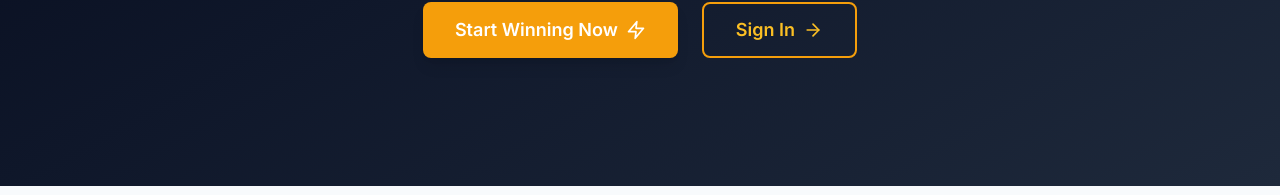
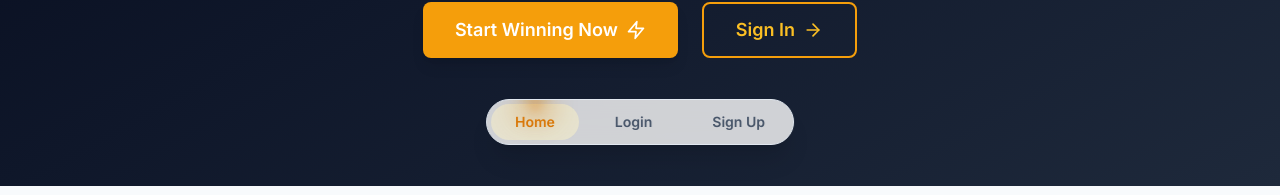
Before and after one commit to theburhanahmed/lottery-system-demo, a React (Vite) app in the folder frontend-react/: page / in a window 1280 px wide. Shown: the part 591-786 px from the top of the page. Built offline with nearby package versions, Linux system fonts and the light colour scheme; no server answers.

Commit message:
Auto-sync after agent response

```diff
--- a/frontend-react/src/components/layout/Layout.tsx
+++ b/frontend-react/src/components/layout/Layout.tsx
@@ -1,5 +1,6 @@
 import React from 'react';
 import { Navbar } from './Navbar';
+import { MainAppNavbar } from './MainAppNavbar';
 import { useAuth } from '../../contexts/AuthContext';
 import { Link, useLocation } from 'react-router-dom';
 import { LayoutDashboard, PlusCircle, Settings, Wallet, ArrowDownToLine, Zap } from 'lucide-react';
@@ -39,13 +40,14 @@ export function Layout({
             </aside>
             <main className="flex-1 min-w-0">{children}</main>
           </div>
+          <MainAppNavbar />
         </div>;
     }
 
     // Standard User Layout
     return <div className="min-h-screen bg-slate-50 flex flex-col">
         <Navbar />
-        <main className="flex-grow">{children}</main>
+        <main className="flex-grow pb-24">{children}</main>
         <footer className="bg-white border-t border-slate-200 py-8 mb-20">
           <div className="max-w-7xl mx-auto px-4 text-center text-slate-500 text-sm">
             <p>
@@ -56,6 +58,7 @@ export function Layout({
             </p>
           </div>
         </footer>
+        <MainAppNavbar />
       </div>;
 
 }
--- /dev/null
+++ b/frontend-react/src/components/layout/MainAppNavbar.tsx
@@ -0,0 +1,45 @@
+import React from 'react';
+import { useAuth } from '../../contexts/AuthContext';
+import { NavBar } from '../ui/tubelight-navbar';
+import {
+  Ticket,
+  Wallet,
+  Gift,
+  User,
+  LayoutDashboard,
+  BarChart,
+  Settings,
+  Home,
+  LogIn,
+  UserPlus
+} from 'lucide-react';
+
+export function MainAppNavbar() {
+  const { user } = useAuth();
+
+  const userItems = [
+    { name: 'Dashboard', url: '/dashboard', icon: Ticket },
+    { name: 'Wallet', url: '/wallet', icon: Wallet },
+    { name: 'Referrals', url: '/referrals', icon: Gift },
+    { name: 'Profile', url: '/profile', icon: User },
+  ];
+
+  const adminItems = [
+    { name: 'Dashboard', url: '/org/dashboard', icon: LayoutDashboard },
+    { name: 'Lotteries', url: '/org/lotteries', icon: Ticket },
+    { name: 'Analytics', url: '/org/analytics', icon: BarChart },
+    { name: 'Settings', url: '/settings', icon: Settings },
+  ];
+
+  const guestItems = [
+    { name: 'Home', url: '/', icon: Home },
+    { name: 'Login', url: '/login', icon: LogIn },
+    { name: 'Sign Up', url: '/signup', icon: UserPlus },
+  ];
+
+  const items = user
+    ? (user.role === 'org_admin' ? adminItems : userItems)
+    : guestItems;
+
+  return <NavBar items={items} />;
+}
--- /dev/null
+++ b/frontend-react/src/components/ui/tubelight-navbar.tsx
@@ -0,0 +1,90 @@
+import React, { useEffect, useState } from "react"
+import { motion } from "framer-motion"
+import { LucideIcon } from "lucide-react"
+import { cn } from "../../utils/cn"
+import { Link, useLocation } from "react-router-dom"
+
+interface NavItem {
+  name: string
+  url: string
+  icon: LucideIcon
+}
+
+interface NavBarProps {
+  items: NavItem[]
+  className?: string
+}
+
+export function NavBar({ items, className }: NavBarProps) {
+  const location = useLocation()
+  const [activeTab, setActiveTab] = useState(items[0].name)
+  const [isMobile, setIsMobile] = useState(false)
+
+  useEffect(() => {
+    const handleResize = () => {
+      setIsMobile(window.innerWidth < 768)
+    }
+    handleResize()
+    window.addEventListener("resize", handleResize)
+    return () => window.removeEventListener("resize", handleResize)
+  }, [])
+
+  useEffect(() => {
+    const currentItem = items.find(item => location.pathname === item.url || (item.url !== '/' && location.pathname.startsWith(item.url)))
+    if (currentItem) {
+      setActiveTab(currentItem.name)
+    }
+  }, [location.pathname, items])
+
+  return (
+    <div
+      className={cn(
+        "fixed bottom-0 sm:bottom-10 left-1/2 -translate-x-1/2 z-50 mb-6 px-4 w-full sm:w-auto",
+        className,
+      )}
+    >
+      <div className="flex items-center gap-3 bg-white/80 dark:bg-black/80 backdrop-blur-lg py-1 px-1 rounded-full border border-slate-200 dark:border-slate-800 shadow-xl overflow-hidden">
+        {items.map((item) => {
+          const Icon = item.icon
+          const isActive = activeTab === item.name
+
+          return (
+            <Link
+              key={item.name}
+              to={item.url}
+              onClick={() => setActiveTab(item.name)}
+              className={cn(
+                "relative cursor-pointer text-sm font-semibold px-6 py-2 rounded-full transition-colors",
+                "text-slate-600 dark:text-slate-400 hover:text-brand-gold-600 dark:hover:text-brand-gold-400",
+                isActive && "text-brand-gold-600 dark:text-brand-gold-400",
+              )}
+            >
+              <span className="hidden md:inline">{item.name}</span>
+              <span className="md:hidden">
+                <Icon size={18} strokeWidth={2.5} />
+              </span>
+              {isActive && (
+                <motion.div
+                  layoutId="lamp"
+                  className="absolute inset-0 w-full bg-brand-gold-100/50 dark:bg-brand-gold-900/30 rounded-full -z-10"
+                  initial={false}
+                  transition={{
+                    type: "spring",
+                    stiffness: 300,
+                    damping: 30,
+                  }}
+                >
+                  <div className="absolute -top-2 left-1/2 -translate-x-1/2 w-8 h-1 bg-brand-gold-600 rounded-t-full shadow-[0_-1px_10px_rgba(212,175,55,0.6)]">
+                    <div className="absolute top-0 left-1/2 -translate-x-1/2 w-10 h-6 bg-brand-gold-600/20 blur-md rounded-full" />
+                    <div className="absolute top-0 left-1/2 -translate-x-1/2 w-8 h-6 bg-brand-gold-600/20 blur-md rounded-full" />
+                    <div className="absolute top-0 left-1/2 -translate-x-1/2 w-4 h-4 bg-brand-gold-600/20 blur-sm rounded-full" />
+                  </div>
+                </motion.div>
+              )}
+            </Link>
+          )
+        })}
+      </div>
+    </div>
+  )
+}
--- a/frontend-react/src/pages/LandingPage.tsx
+++ b/frontend-react/src/pages/LandingPage.tsx
@@ -7,6 +7,7 @@ import { Lottery } from '../types';
 import { LotteryCard } from '../components/lottery/LotteryCard';
 import { AdUnit } from '../components/AdUnit';
 import { Navbar } from '../components/layout/Navbar';
+import { MainAppNavbar } from '../components/layout/MainAppNavbar';
 
 export function LandingPage() {
   const [lotteries, setLotteries] = useState<Lottery[]>([]);
@@ -133,5 +134,6 @@ export function LandingPage() {
           </Link>
         </div>
       </div>
+      <MainAppNavbar />
     </div>;
 }
--- a/frontend-react/src/pages/LoginPage.tsx
+++ b/frontend-react/src/pages/LoginPage.tsx
@@ -4,6 +4,7 @@ import { useAuth } from '../contexts/AuthContext';
 import { Button } from '../components/ui/Button';
 import { Input } from '../components/ui/Input';
 import { Card, CardContent, CardHeader, CardTitle, CardFooter } from '../components/ui/Card';
+import { MainAppNavbar } from '../components/layout/MainAppNavbar';
 
 export function LoginPage() {
   const [username, setUsername] = useState('');
@@ -56,7 +57,8 @@ export function LoginPage() {
               Sign up
             </Link>
           </p>
-        </CardFooter>
-      </Card>
-    </div>;
+          </CardFooter>
+        </Card>
+        <MainAppNavbar />
+      </div>;
 }
--- a/frontend-react/src/pages/SignupPage.tsx
+++ b/frontend-react/src/pages/SignupPage.tsx
@@ -6,6 +6,7 @@ import { Input } from '../components/ui/Input';
 import { Card, CardContent, CardHeader, CardTitle, CardFooter } from '../components/ui/Card';
 import { PasswordStrength, validatePassword } from '../components/auth/PasswordStrength';
 import { AlertCircle } from 'lucide-react';
+import { MainAppNavbar } from '../components/layout/MainAppNavbar';
 
 export function SignupPage() {
   const [formData, setFormData] = useState({
@@ -81,7 +82,8 @@ export function SignupPage() {
               Sign in
             </Link>
           </p>
-        </CardFooter>
-      </Card>
-    </div>;
+          </CardFooter>
+        </Card>
+        <MainAppNavbar />
+      </div>;
 }
```
